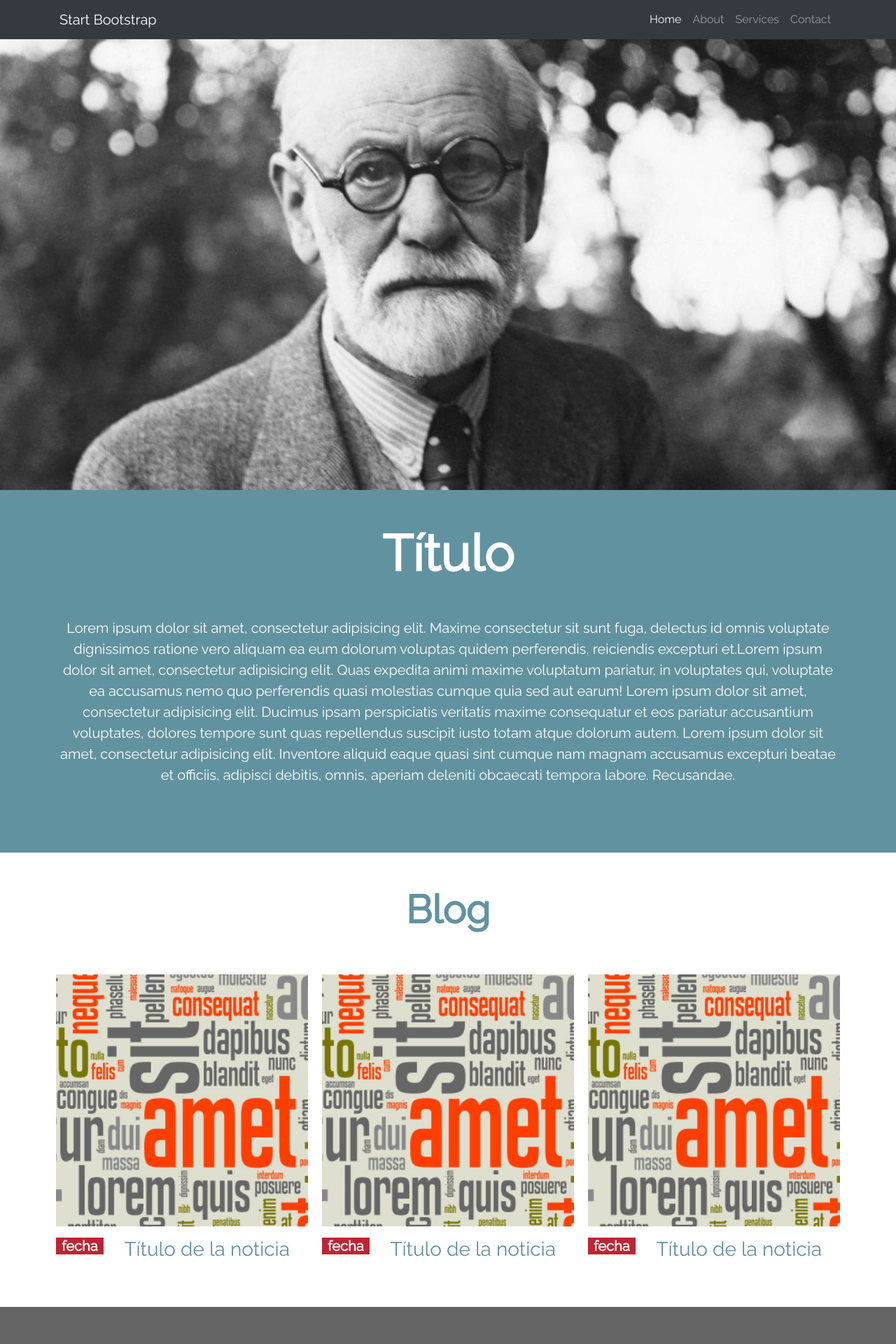
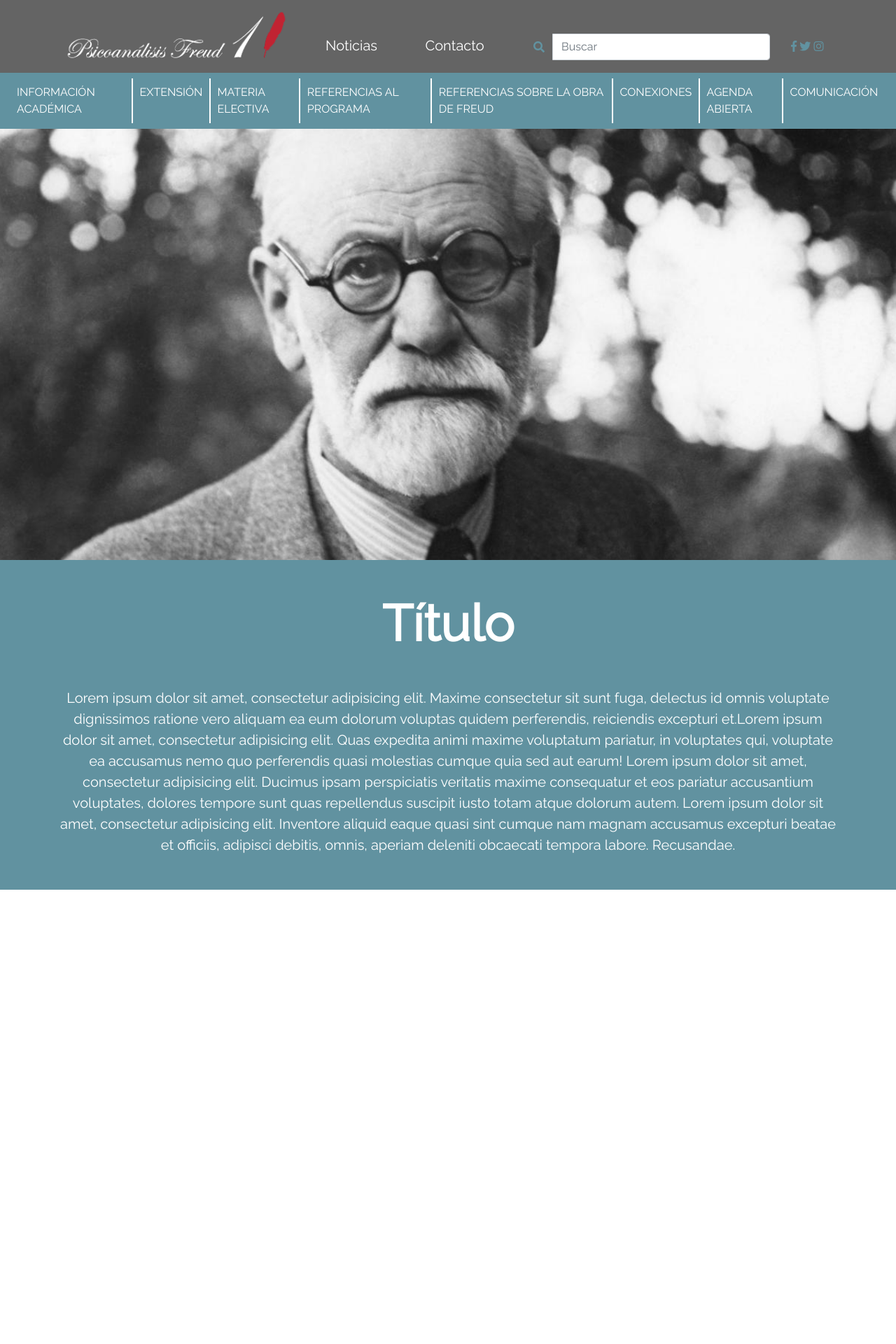
Before and after one commit to florenciaalarcon/psicologiafreud, a PHP site: page / in a window 1280 px wide. Shown: the top 1920 px of the page at 70% size. Run offline with PHP 8.4, Linux system fonts and the light colour scheme.

Commit message:
maquetación-html-home-completa

```diff
--- a/css/full.css
+++ b/css/full.css
@@ -14,7 +14,8 @@
   -moz-background-size: cover;
   background-size: cover;
   -o-background-size: cover;
-  height: 700px;
+  height: 800px;
+  background-position-y: 100px;
 }
 
 .cl-blanco {
@@ -25,12 +26,16 @@
   color: #6192a0;
 }
 
+.bg-celeste{
+  color: #84b3c2;
+}
+
 .bg-azul {
-background-color: #6192a0
+  background-color: #6192a0
 }
 
 .bg-rojo {
-background-color: #c12332
+  background-color: #c12332
 }
 
 .bg-gris {
@@ -41,9 +46,93 @@
   color: #6192a0;
 }
 
- .bold{
+.bold{
   font-weight: bold;
- }
+}
+
+ /* nav */
+
+.dropdown-toggle::after {
+  display: none!important;
+}
+
+.navbar-light .navbar-nav .nav-link
+ {
+  color: #fff!important;
+}
+
+.logo{
+  width: 50%;
+}
+
+@media screen and (min-width: 992px) {
+  .horizontal {
+    color: #fff!important;
+    display: inline;
+    border-left: 2px solid;
+    padding-left: 0.1em;
+    padding-right: 0.1em;
+  }
+
+  .first {
+    border-left: none;
+    padding-left: 0;
+  }
+
+  .logo{
+    width: 100%;
+  }
+
+    .pt-lg-6{
+    margin-top: 50px;
+  }
+}
+
+@media screen and (max-width: 992px) {
+  .menu-superior {
+    margin-bottom: 15px;
+  }
+}
+
+.pt-lg-7 {
+  margin-top: 55px;
+}
+
+.nav-link:hover {
+  background-color: #84b3c2;
+}
+
+.dropdown-menu {
+  background-color: #84b3c2;
+}
+
+.dropdown-item {
+  color: #fff;
+  font-weight: bold;
+  background-color: transparent;
+}
+
+.dropdown-divider {
+  border-color: #6192a0!important;
+  margin: .2rem 0!important;
+}
+
+.navbar-toggler {
+  background-color: #84b3c2!important;
+}
+
+.navbar-toggler-icon {
+  opacity: 0.5;
+}
+
+.dropdown-item:hover {
+    color: #6192a0!important;
+    background-color: transparent!important;
+}
+
+li.show {
+  color: #6192a0!important;
+}
 
 /* blog */
 
@@ -62,8 +151,14 @@
 
 }
 
-.inner-cuadricula:before{
+.inner-cuadricula:before {
 	content: "";
 	display: block;
 	padding-top: 100%;
 }
+
+.display-5 {
+  font-size: 40px;
+  line-height: 0.8;
+  margin-bottom: 0;
+}
--- a/index.html
+++ b/index.html
@@ -27,36 +27,215 @@
 
 <body>
 
-  <!-- navigation -->
+  <!-- navegador -->
+    <!-- cabecera -->
+    <div class="fixed-top">
 
-  <nav class="navbar navbar-expand-lg navbar-dark bg-dark fixed-top">
-    <div class="container">
-      <a class="navbar-brand" href="#">Start Bootstrap</a>
-      <button class="navbar-toggler" type="button" data-toggle="collapse" data-target="#navbarResponsive" aria-controls="navbarResponsive" aria-expanded="false" aria-label="Toggle navigation">
+      <div class="bg-gris">
+        <div class="container">
+          <div class="row">
+            <div class="col-lg-4">
+                <a class="navbar-brand" href="#">
+                  <img class="logo" src="img/logo-blanco-350.png" alt="logo">
+                </a>
+            </div>
+            <div class="col-lg-3 pt-lg-6 menu-superior">
+              <div class="row">
+                <div class="col-lg-6 d-none d-lg-block">
+                  <a class= "lead unstyled cl-blanco" href="">Noticias</a>
+                </div>
+                <div class="col-lg-6 d-none d-lg-block">
+                  <a class= "lead unstyled cl-blanco" href="">Contacto</a>
+                </div>
+              </div>
+            </div>
+            <div class="col-lg-4 pt-lg-5 menu-superior">
+              <div class="input-group">
+                <div class="input-group-prepend">
+                  <span class="input-group-text bg-transparent cl-azul border-0" id="icono-buscador"><i class="fas fa-search"></i></span>
+                </div>
+                <input type="search" class="form-control" placeholder="Buscar" aria-describedby="icono-buscador">
+              </div>
+            </div>
+            <div class="d-none d-lg-block col-lg-1 pt-lg-7">
+                <a class="cl-azul" target="_blank" href="https://www.facebook.com/Freud1Delgado"><i class="fab fa-facebook-f"></i></a>
+                <a class="cl-azul" target="_blank" href="https://twitter.com/Freud1UBA"><i class="fab fa-twitter"></i></a>
+                <a class="cl-azul" target="_blank" href="https://www.instagram.com/psicoanalisisfreud1/"><i class="fab fa-instagram"></i></a>
+            </div>
+          </div>
+        </div>
+
+      </div>
+      <!-- fin cabecera -->
+
+      <!-- dropdown -->
+
+    <nav class="navbar navbar-expand-lg navbar-light bg-azul">
+      <button class="navbar-toggler" type="button" data-toggle="collapse" data-target="#navbarSupportedContent" aria-controls="navbarSupportedContent" aria-expanded="false" aria-label="Toggle navigation">
         <span class="navbar-toggler-icon"></span>
       </button>
-      <div class="collapse navbar-collapse" id="navbarResponsive">
-        <ul class="navbar-nav ml-auto">
-          <li class="nav-item active">
-            <a class="nav-link" href="#">Home
-              <span class="sr-only">(current)</span>
-            </a>
+
+      <div class="collapse navbar-collapse" id="navbarSupportedContent">
+        <ul class="navbar-nav mx-auto">
+          <li class="nav-item dropdown horizontal first">
+            <a class="nav-link dropdown-toggle" href="#" id="navbarDropdown" role="button" data-toggle="dropdown" aria-haspopup="true" aria-expanded="false">
+              INFORMACIÓN ACADÉMICA</a>
+            <div class="dropdown-menu" aria-labelledby="navbarDropdown">
+              <a class="dropdown-item" href="#">Lorem Impsum</a>
+              <div class="dropdown-divider"></div>
+              <a class="dropdown-item" href="#">Lorem Impsum</a>
+              <div class="dropdown-divider"></div>
+              <a class="dropdown-item" href="#">Lorem Impsum</a>
+              <div class="dropdown-divider"></div>
+              <a class="dropdown-item" href="#">Lorem Impsum</a>
+              <div class="dropdown-divider"></div>
+              <a class="dropdown-item" href="#">Lorem Impsum</a>
+              <div class="dropdown-divider"></div>
+              <a class="dropdown-item" href="#">Lorem Impsum</a>
+              <div class="dropdown-divider"></div>
+              <a class="dropdown-item" href="#">Lorem Impsum</a>
+              <div class="dropdown-divider"></div>
+              <a class="dropdown-item" href="#">Lorem Impsum</a>
+              <div class="dropdown-divider"></div>
+              <a class="dropdown-item" href="#">Lorem Impsum</a>
+              <div class="dropdown-divider"></div>
+              <a class="dropdown-item" href="#">Lorem Impsum</a>
+              <div class="dropdown-divider"></div>
+              <a class="dropdown-item" href="#">Lorem Impsum</a>
+            </div>
           </li>
-          <li class="nav-item">
-            <a class="nav-link" href="#">About</a>
+          <li class="nav-item dropdown horizontal">
+            <a class="nav-link dropdown-toggle" href="#" id="navbarDropdown" role="button" data-toggle="dropdown" aria-haspopup="true" aria-expanded="false">
+              EXTENSIÓN</a>
+            <div class="dropdown-menu" aria-labelledby="navbarDropdown">
+              <a class="dropdown-item" href="#">Lorem Impsum</a>
+              <div class="dropdown-divider"></div>
+              <a class="dropdown-item" href="#">Lorem Impsum</a>
+              <div class="dropdown-divider"></div>
+              <a class="dropdown-item" href="#">Lorem Impsum</a>
+              <div class="dropdown-divider"></div>
+              <a class="dropdown-item" href="#">Lorem Impsum</a>
+              <div class="dropdown-divider"></div>
+              <a class="dropdown-item" href="#">Lorem Impsum</a>
+              <div class="dropdown-divider"></div>
+              <a class="dropdown-item" href="#">Lorem Impsum</a>
+              <div class="dropdown-divider"></div>
+              <a class="dropdown-item" href="#">Lorem Impsum</a>
+              <div class="dropdown-divider"></div>
+              <a class="dropdown-item" href="#">Lorem Impsum</a>
+              <div class="dropdown-divider"></div>
+              <a class="dropdown-item" href="#">Lorem Impsum</a>
+              <div class="dropdown-divider"></div>
+              <a class="dropdown-item" href="#">Lorem Impsum</a>
+              <div class="dropdown-divider"></div>
+              <a class="dropdown-item" href="#">Lorem Impsum</a>
+              <div class="dropdown-divider"></div>
+              <a class="dropdown-item" href="#">Lorem Impsum</a>
+            </div>
           </li>
-          <li class="nav-item">
-            <a class="nav-link" href="#">Services</a>
+          <li class="nav-item dropdown horizontal">
+            <a class="nav-link dropdown-toggle" href="#" id="navbarDropdown" role="button" data-toggle="dropdown" aria-haspopup="true" aria-expanded="false">
+              MATERIA ELECTIVA</a>
+            <div class="dropdown-menu" aria-labelledby="navbarDropdown">
+              <a class="dropdown-item" href="#">Lorem Impsum</a>
+              <div class="dropdown-divider"></div>
+              <a class="dropdown-item" href="#">Lorem Impsum</a>
+              <div class="dropdown-divider"></div>
+              <a class="dropdown-item" href="#">Lorem Impsum</a>
+              <div class="dropdown-divider"></div>
+              <a class="dropdown-item" href="#">Lorem Impsum</a>
+              <div class="dropdown-divider"></div>
+              <a class="dropdown-item" href="#">Lorem Impsum</a>
+              <div class="dropdown-divider"></div>
+              <a class="dropdown-item" href="#">Lorem Impsum</a>
+              <div class="dropdown-divider"></div>
+              <a class="dropdown-item" href="#">Lorem Impsum</a>
+              <div class="dropdown-divider"></div>
+              <a class="dropdown-item" href="#">Lorem Impsum</a>
+              <div class="dropdown-divider"></div>
+              <a class="dropdown-item" href="#">Lorem Impsum</a>
+            </div>
           </li>
-          <li class="nav-item">
-            <a class="nav-link" href="#">Contact</a>
+          <li class="nav-item dropdown horizontal">
+            <a class="nav-link dropdown-toggle" href="#" id="navbarDropdown" role="button" data-toggle="dropdown" aria-haspopup="true" aria-expanded="false">
+              REFERENCIAS AL PROGRAMA</a>
+            <div class="dropdown-menu" aria-labelledby="navbarDropdown">
+              <a class="dropdown-item" href="#">Lorem Impsum</a>
+              <div class="dropdown-divider"></div>
+              <a class="dropdown-item" href="#">Lorem Impsum</a>
+              <div class="dropdown-divider"></div>
+              <a class="dropdown-item" href="#">Lorem Impsum</a>
+            </div>
           </li>
-        </ul>
+          <li class="nav-item dropdown horizontal">
+            <a class="nav-link dropdown-toggle" href="#" id="navbarDropdown" role="button" data-toggle="dropdown" aria-haspopup="true" aria-expanded="false">
+              REFERENCIAS SOBRE LA OBRA DE FREUD</a>
+            <div class="dropdown-menu" aria-labelledby="navbarDropdown">
+              <a class="dropdown-item" href="#">Lorem Impsum</a>
+              <div class="dropdown-divider"></div>
+              <a class="dropdown-item" href="#">Lorem Impsum</a>
+              <div class="dropdown-divider"></div>
+              <a class="dropdown-item" href="#">Lorem Impsum</a>
+              <div class="dropdown-divider"></div>
+              <a class="dropdown-item" href="#">Lorem Impsum</a>
+            </div>
+          </li>
+          <li class="nav-item dropdown horizontal">
+            <a class="nav-link dropdown-toggle" href="#" id="navbarDropdown" role="button" data-toggle="dropdown" aria-haspopup="true" aria-expanded="false">
+              CONEXIONES</a>
+            <div class="dropdown-menu" aria-labelledby="navbarDropdown">
+              <a class="dropdown-item" href="#">Lorem Impsum</a>
+              <div class="dropdown-divider"></div>
+              <a class="dropdown-item" href="#">Lorem Impsum</a>
+              <div class="dropdown-divider"></div>
+              <a class="dropdown-item" href="#">Lorem Impsum</a>
+            </div>
+          </li>
+          <li class="nav-item dropdown horizontal">
+            <a class="nav-link dropdown-toggle" href="#" id="navbarDropdown" role="button" data-toggle="dropdown" aria-haspopup="true" aria-expanded="false">
+              AGENDA ABIERTA</a>
+            <div class="dropdown-menu" aria-labelledby="navbarDropdown">
+              <a class="dropdown-item" href="#">Lorem Impsum</a>
+              <div class="dropdown-divider"></div>
+              <a class="dropdown-item" href="#">Lorem Impsum</a>
+              <div class="dropdown-divider"></div>
+              <a class="dropdown-item" href="#">Lorem Impsum</a>
+              <div class="dropdown-divider"></div>
+              <a class="dropdown-item" href="#">Lorem Impsum</a>
+              <div class="dropdown-divider"></div>
+              <a class="dropdown-item" href="#">Lorem Impsum</a>
+              <div class="dropdown-divider"></div>
+              <a class="dropdown-item" href="#">Lorem Impsum</a>
+              <div class="dropdown-divider"></div>
+              <a class="dropdown-item" href="#">Lorem Impsum</a>
+              <div class="dropdown-divider"></div>
+              <a class="dropdown-item" href="#">Lorem Impsum</a>
+              <div class="dropdown-divider"></div>
+              <a class="dropdown-item" href="#">Lorem Impsum</a>
+              <div class="dropdown-divider"></div>
+              <a class="dropdown-item" href="#">Lorem Impsum</a>
+              <div class="dropdown-divider"></div>
+              <a class="dropdown-item" href="#">Lorem Impsum</a>
+            </div>
+          </li>
+          <li class="nav-item dropdown horizontal">
+            <a class="nav-link dropdown-toggle" href="#" id="navbarDropdown" role="button" data-toggle="dropdown" aria-haspopup="true" aria-expanded="false">
+              COMUNICACIÓN</a>
+            <div class="dropdown-menu" aria-labelledby="navbarDropdown">
+              <a class="dropdown-item" href="#">Lorem Impsum</a>
+              <div class="dropdown-divider"></div>
+              <a class="dropdown-item" href="#">Lorem Impsum</a>
+              <div class="dropdown-divider"></div>
+              <a class="dropdown-item" href="#">Lorem Impsum</a>
+            </div>
+          </li>
       </div>
+    </nav>
+
+      <!-- fin dropdown -->
+    <!-- fin navegador -->
+
     </div>
-  </nav>
-
-  <!-- fin navigation -->
 
   <!-- imagen principal -->
 
@@ -89,7 +268,10 @@
             </div>
               <div class="row mt-3 titulo-blog">
                 <div class="col-md-3">
-                  <h5 class="cl-blanco text-center bold bg-rojo">fecha</h5>
+                  <div class="bg-rojo py-1">
+                    <h5 class="cl-blanco text-center display-5">10</h5>
+                    <h5 class="cl-blanco text-center bold text-uppercase my-0">ene</h5>
+                  </div>
                 </div>
                 <div class="col-md-9">
                   <h3 class="cl-azul"><a class="cl-azul" href="">Título de la noticia</a></h3>
@@ -101,7 +283,10 @@
             </div>
               <div class="row mt-3 titulo-blog">
                 <div class="col-md-3">
-                  <h5 class="cl-blanco text-center bold bg-rojo">fecha</h5>
+                  <div class="bg-rojo py-1">
+                    <h5 class="cl-blanco text-center display-5">10</h5>
+                    <h5 class="cl-blanco text-center bold text-uppercase my-0">ene</h5>
+                  </div>
                 </div>
                 <div class="col-md-9">
                   <h3 class="cl-azul"><a class="cl-azul" href="">Título de la noticia</a></h3>
@@ -113,13 +298,17 @@
             </div>
               <div class="row mt-3 titulo-blog">
                 <div class="col-md-3">
-                  <h5 class="cl-blanco text-center bold bg-rojo">fecha</h5>
+                  <div class="bg-rojo py-1">
+                    <h5 class="cl-blanco text-center display-5">10</h5>
+                    <h5 class="cl-blanco text-center bold text-uppercase my-0">ene</h5>
+                  </div>
                 </div>
                 <div class="col-md-9">
                   <h3 class="cl-azul"><a class="cl-azul" href="">Título de la noticia</a></h3>
                 </div>
               </div>
           </div>
+
         </div>
       </div>
   </section>
```
Also changed, not shown: img/logo-blanco-200.png (deleted), img/logo-blanco-350.png (added), manual de estilo/logo-blanco-350.png (added).
